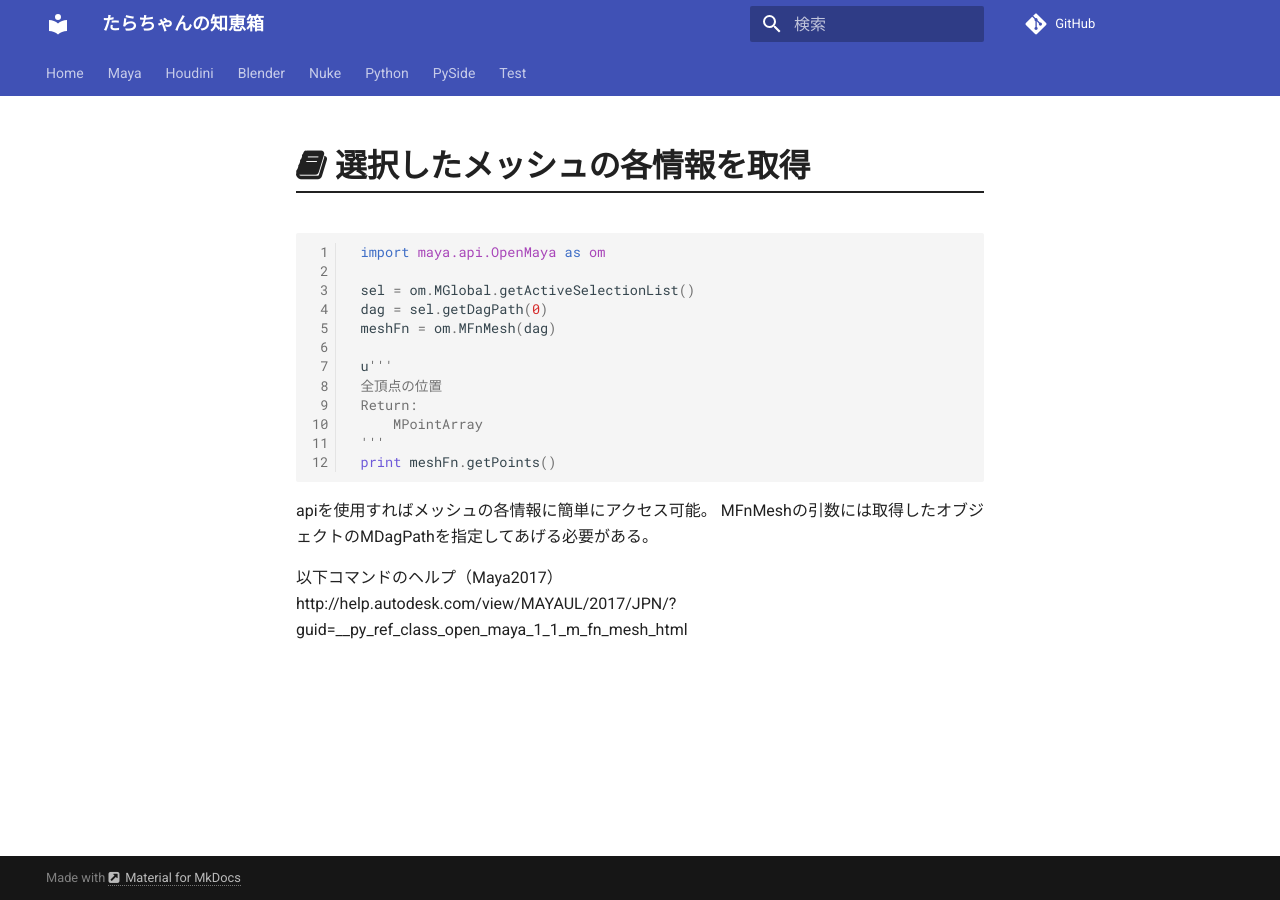
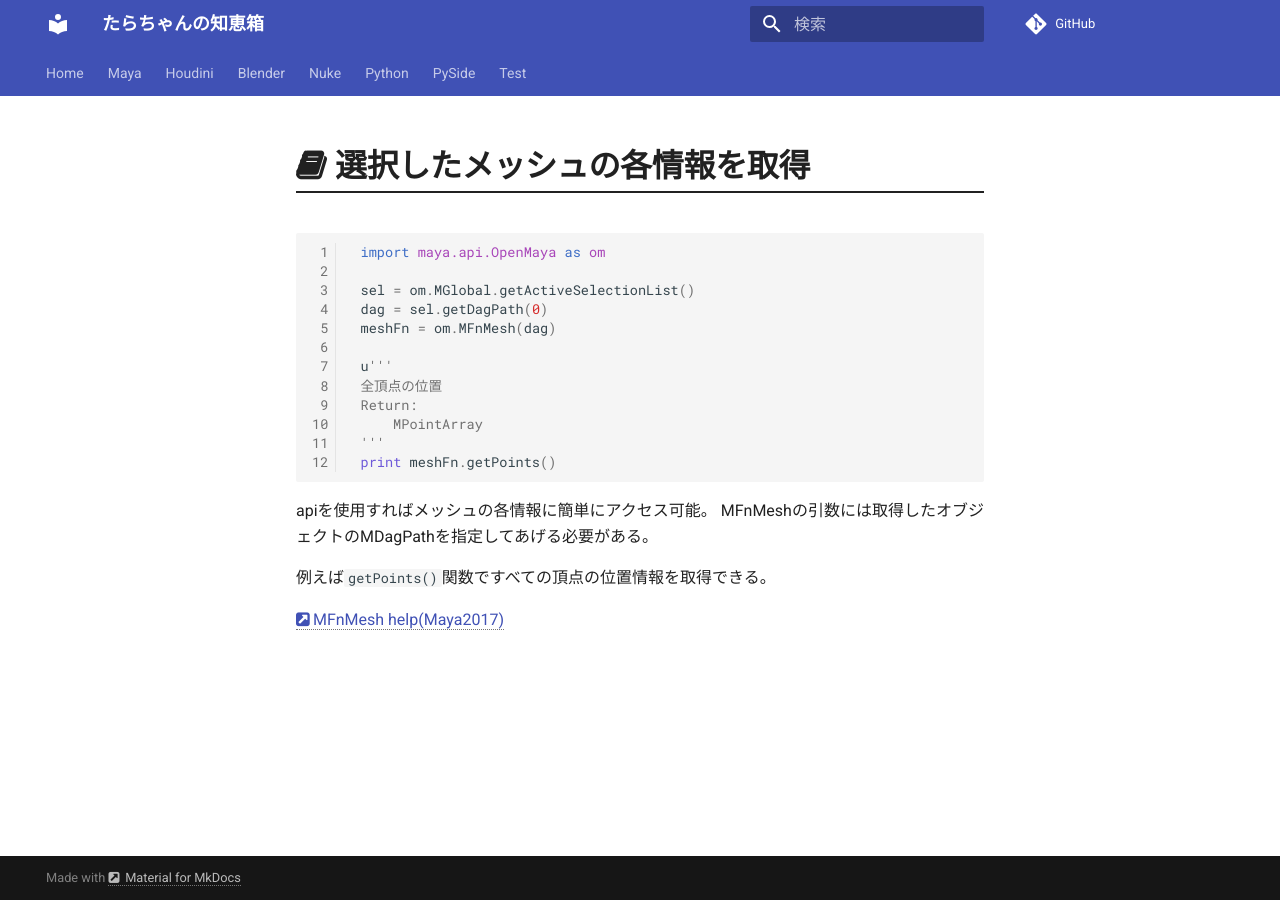
Before and after one commit to Tarachan/Tarachans-tech-box, an MkDocs documentation site: the page built from docs/Maya/script/選択したメッシュの各情報を取得/index.md, in a window 1280 px wide. Built offline with MkDocs 1.6.1 and Material for MkDocs 9.7.7, drawn with Linux system fonts in a browser that asks for light colours; comment, search, counter and statistics services are not loaded; old or Windows-style settings are respelled for this version of MkDocs.

```diff
--- a/docs/Maya/script/選択したメッシュの各情報を取得/index.md
+++ b/docs/Maya/script/選択したメッシュの各情報を取得/index.md
@@ -17,5 +17,6 @@
 apiを使用すればメッシュの各情報に簡単にアクセス可能。
 MFnMeshの引数には取得したオブジェクトのMDagPathを指定してあげる必要がある。
 
-以下コマンドのヘルプ（Maya2017）
-http://help.autodesk.com/view/MAYAUL/2017/JPN/?guid=__py_ref_class_open_maya_1_1_m_fn_mesh_html
+例えば`getPoints()`関数ですべての頂点の位置情報を取得できる。
+
+[MFnMesh help(Maya2017)](http://help.autodesk.com/view/MAYAUL/2017/JPN/?guid=__py_ref_class_open_maya_1_1_m_fn_mesh_html)
```
Also changed, not shown: docs/Houdini/Python/ノードのコネクションまとめ/index.md (+1 -1 lines), docs/Maya/Maya.md (+2 -1 lines), docs/Maya/script/メッシュのUV位置からワールドの位置情報を取得/index.md (added, +38 -0 lines).
